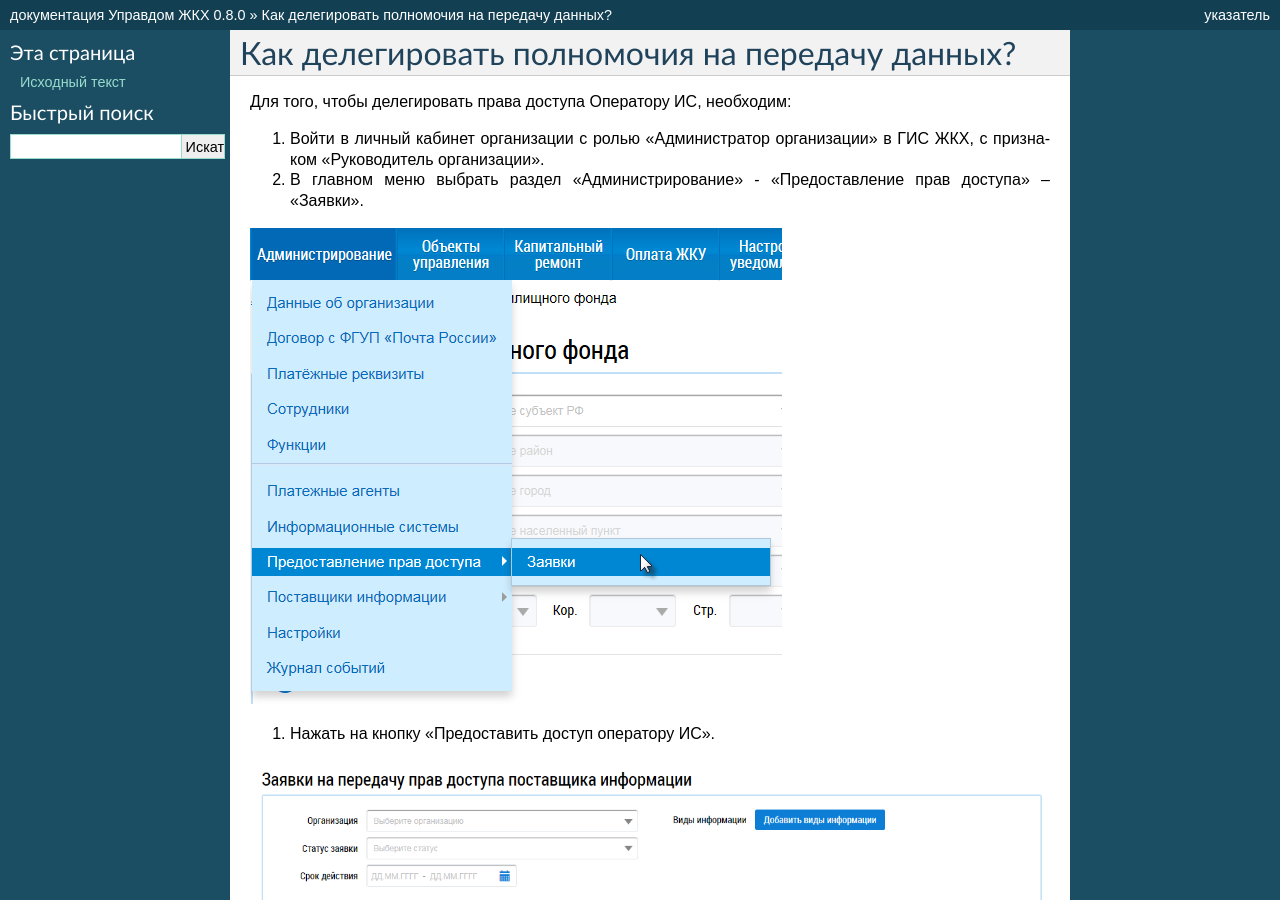
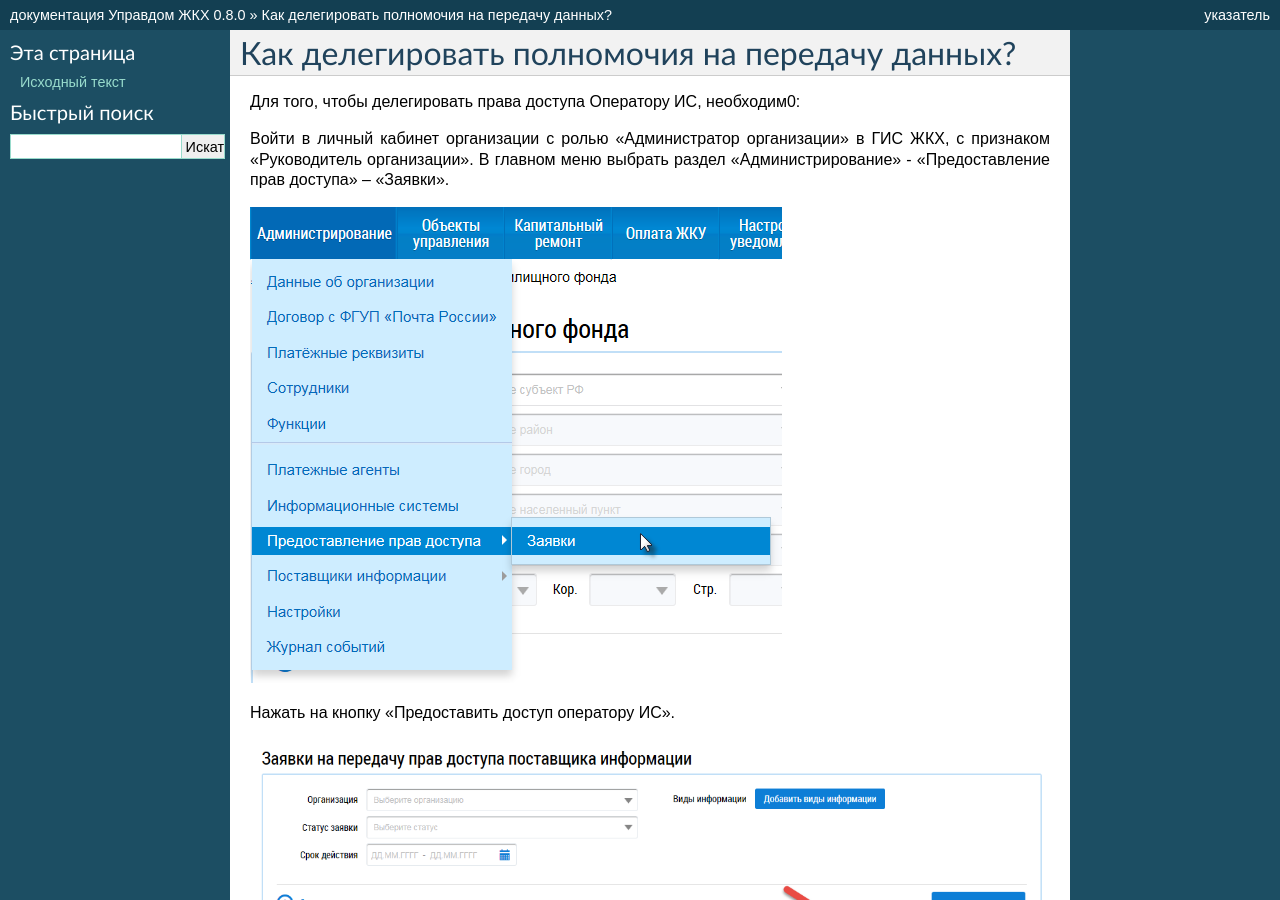
Before and after one commit to UpravdomGKH/UpravdomGKH.readthedocs.org, a Sphinx documentation site: the page built from docs/source/01-beginning-of-work/1.3.rst, in a window 1280 px wide and 900 px high. Built offline with Sphinx 7.4.7, drawn with Linux system fonts in a browser that asks for light colours.

Commit message:
Косметические правки.

```diff
--- a/docs/source/01-beginning-of-work/1.3.rst
+++ b/docs/source/01-beginning-of-work/1.3.rst
@@ -1,27 +1,27 @@
 Как делегировать полномочия на передачу данных?
 -----------------------------------------------
 
-Для того, чтобы делегировать права доступа Оператору ИС, необходим:
+Для того, чтобы делегировать права доступа Оператору ИС, необходим0:
 
-#. Войти в личный кабинет организации с ролью "Администратор организации" в ГИС ЖКХ, с признаком "Руководитель организации".
-#. В главном меню выбрать раздел "Администрирование" - "Предоставление прав доступа" – "Заявки".
+Войти в личный кабинет организации с ролью "Администратор организации" в ГИС ЖКХ, с признаком "Руководитель организации".
+В главном меню выбрать раздел "Администрирование" - "Предоставление прав доступа" – "Заявки".
 
 .. image:: ../_images/02-employment-section-organization/39.png
 
-#. Нажать на кнопку «Предоставить доступ оператору ИС».
+Нажать на кнопку «Предоставить доступ оператору ИС».
 
 .. image:: ../_images/02-employment-section-organization/40.png
 
-#. В разделе заявки "Получатель прав доступа" нажать на кнопку "Выбрать оператора ИС".
+В разделе заявки "Получатель прав доступа" нажать на кнопку "Выбрать оператора ИС".
 
 .. image:: ../_images/02-employment-section-organization/41.png
 
-#. В окне "Выбор организации" ввести наименование организации "Инфиннити", затем найти и выбрать - ООО "Инфиннити".
+В окне "Выбор организации" ввести наименование организации "Инфиннити", затем найти и выбрать - ООО "Инфиннити".
 
 .. image:: ../_images/02-employment-section-organization/42.png
 
-#. В поле "Наименование ИС" выбрать "УправдомЖКХ" и указать виды информации, по которым необходимо делегировать права.
+В поле "Наименование ИС" выбрать "УправдомЖКХ" и указать виды информации, по которым необходимо делегировать права.
 
 .. image:: ../_images/02-employment-section-organization/43.png
 
-#. Нажать на кнопку «Отправить заявку».
+Нажать на кнопку «Отправить заявку».
--- a/docs/source/02-employment-section-organization/2.3.rst
+++ b/docs/source/02-employment-section-organization/2.3.rst
@@ -16,9 +16,9 @@
 .. image:: ../_images/02-employment-section-organization/28.png
 
 
-Если установка прошла успешно, в нижней части вашего экрана появится сообщение. Также вы полчите письмо на электронную почту, указанную вами при регистрации.
+Если установка прошла успешно, в нижней части вашего экрана появится сообщение. Также вы получите письмо на электронную почту, указанную Вами при регистрации.
 
 
 .. image:: ../_images/02-employment-section-organization/29.png
 
-После успешной печати первой квитанции, вы можете печатать платежные документы массово.
+После уведомления о добавлении настроек для вашей организации, вы можете печатать платежные документы массово.
--- a/docs/source/03-work-section-mkd/index.rst
+++ b/docs/source/03-work-section-mkd/index.rst
@@ -1,6 +1,7 @@
 Как разместить данные на ГИС ЖКХ?
 ======================
 **Обращаем внимание: в связи с нестабильностью работы сервисов по интеграции с ГИС ЖКХ, в данный момент доступен только функционал по выгрузке лицевых счетов и многоквартирных домов в формат Excel-шаблона.**
+
 .. include:: 3.7.rst
 
 .. include:: 3.2.rst
```
